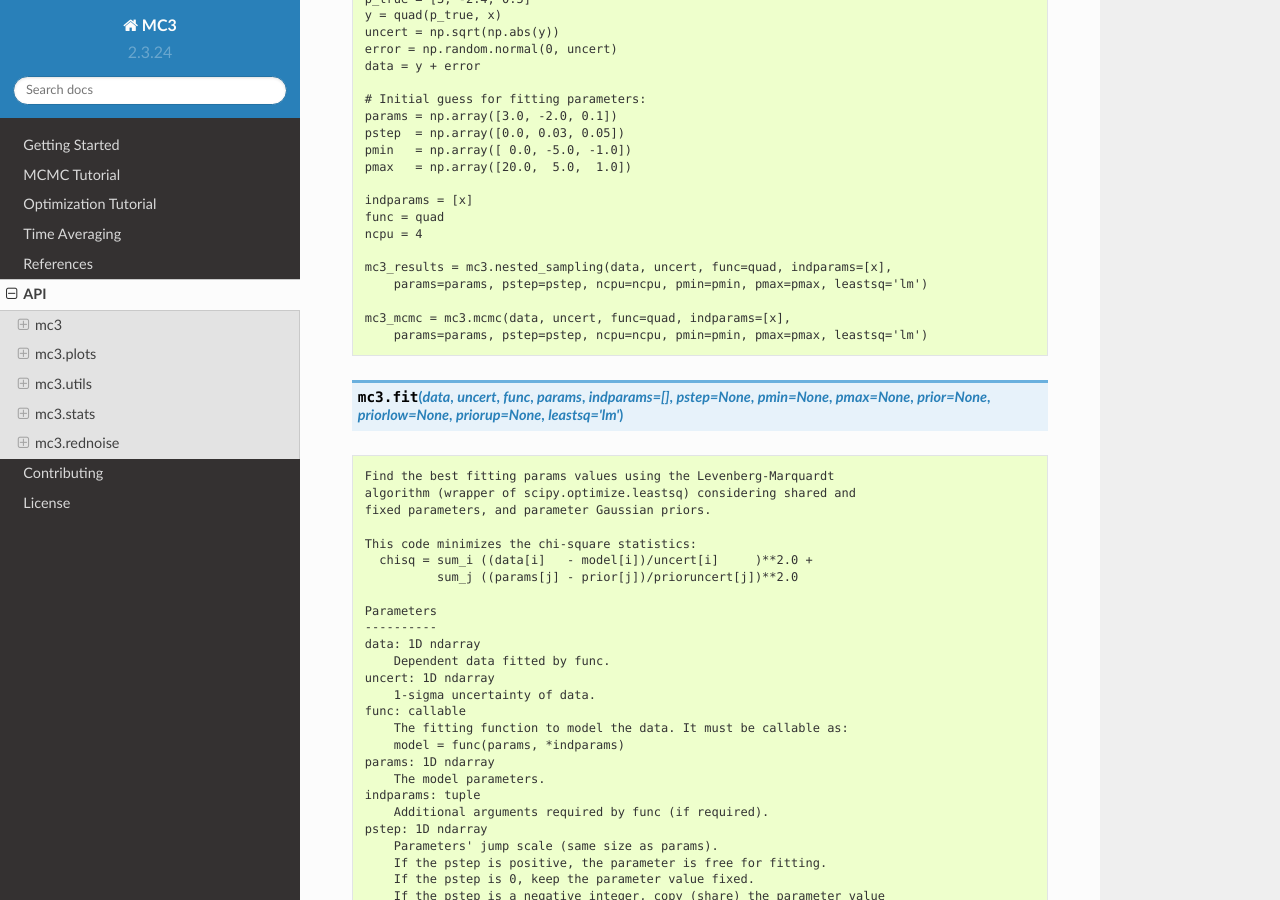
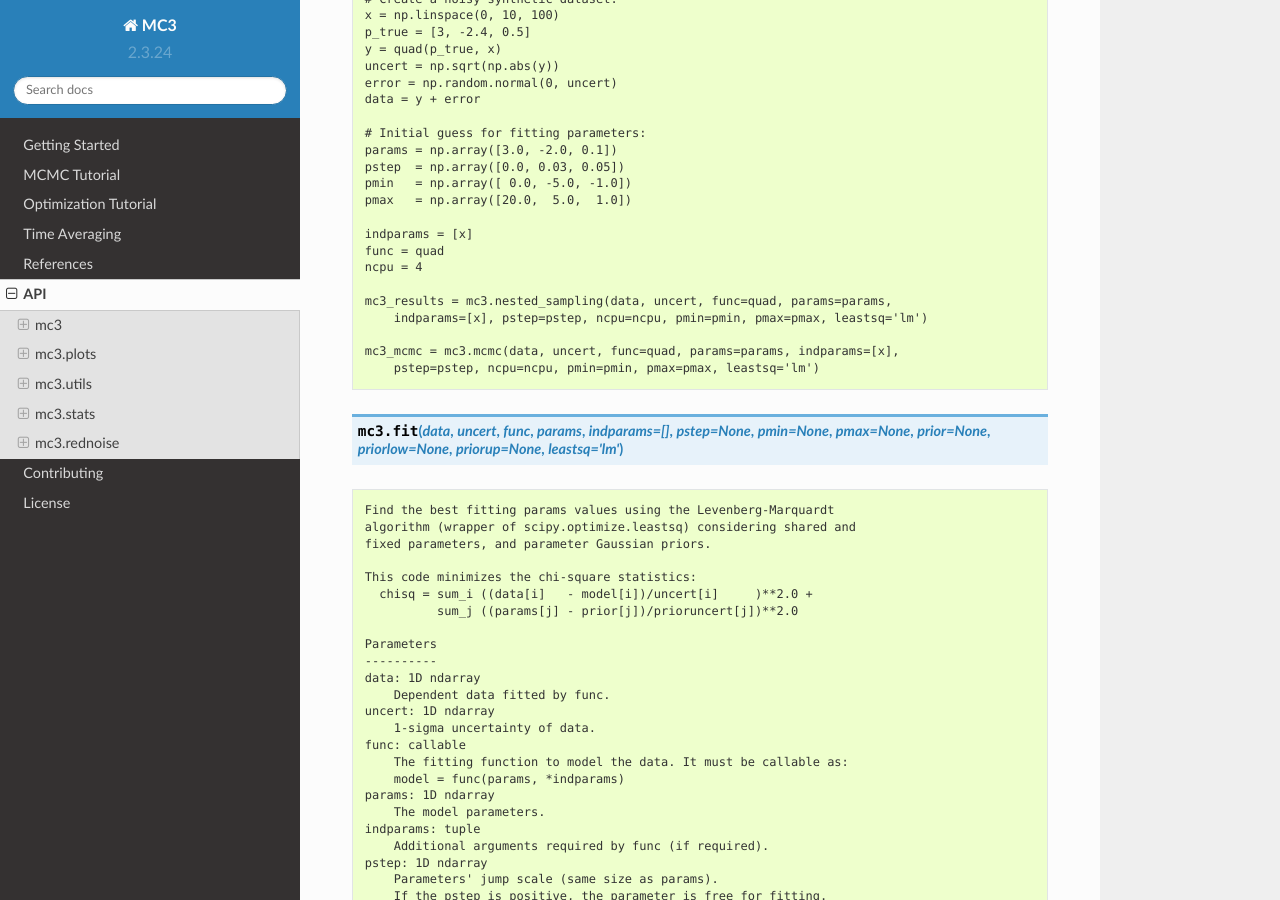
Before and after one commit to pcubillos/mc3, a Sphinx documentation site: the page built from docs/api.rst, in a window 1280 px wide and 900 px high, scrolled down 6442 px. Built offline with Sphinx 7.4.7 and the Read the Docs theme 2.0.0, drawn with Linux system fonts in a browser that asks for light colours; some of the changed text lies outside the part shown.

```diff
--- a/docs/api.rst
+++ b/docs/api.rst
@@ -382,11 +384,11 @@ ___
     func = quad
     ncpu = 4
 
-    mc3_results = mc3.nested_sampling(data, uncert, func=quad, indparams=[x],
-        params=params, pstep=pstep, ncpu=ncpu, pmin=pmin, pmax=pmax, leastsq='lm')
+    mc3_results = mc3.nested_sampling(data, uncert, func=quad, params=params,
+        indparams=[x], pstep=pstep, ncpu=ncpu, pmin=pmin, pmax=pmax, leastsq='lm')
 
-    mc3_mcmc = mc3.mcmc(data, uncert, func=quad, indparams=[x],
-        params=params, pstep=pstep, ncpu=ncpu, pmin=pmin, pmax=pmax, leastsq='lm')
+    mc3_mcmc = mc3.mcmc(data, uncert, func=quad, params=params, indparams=[x],
+        pstep=pstep, ncpu=ncpu, pmin=pmin, pmax=pmax, leastsq='lm')
 
 
 .. py:function:: fit(data, uncert, func, params, indparams=[], pstep=None, pmin=None, pmax=None, prior=None, priorlow=None, priorup=None, leastsq='lm')
--- a/docs/get_started.rst
+++ b/docs/get_started.rst
@@ -82,7 +82,7 @@ interpreter, for a quadratic-polynomial fit to a noisy dataset:
     # Run the MCMC:
     func = quad
     mc3_results = mc3.mcmc(data, uncert, func, params, indparams=[x],
-        pstep=pstep, walk='snooker', nsamples=1e5, burnin=1000, ncpu=7)
+        pstep=pstep, sampler='snooker', nsamples=1e5, burnin=1000, ncpu=7)
 
 
 That's it!.  The code returns a dictionary with the MCMC results.
@@ -251,7 +251,7 @@ Now, create a configuration file with the ``MC3`` setup ('*MCMC.cfg*'):
     nsamples = 1e5
     burnin   = 1000
     ncpu     = 7
-    walk     = snooker
+    sampler  = snooker
     grtest   = True
     plots    = True
     savefile = output_demo.npz
```
Also changed, not shown: other parts of docs/api.rst (+8 -6 lines), docs/mcmc_tutorial.rst (+13 -13 lines), 5 other files.
